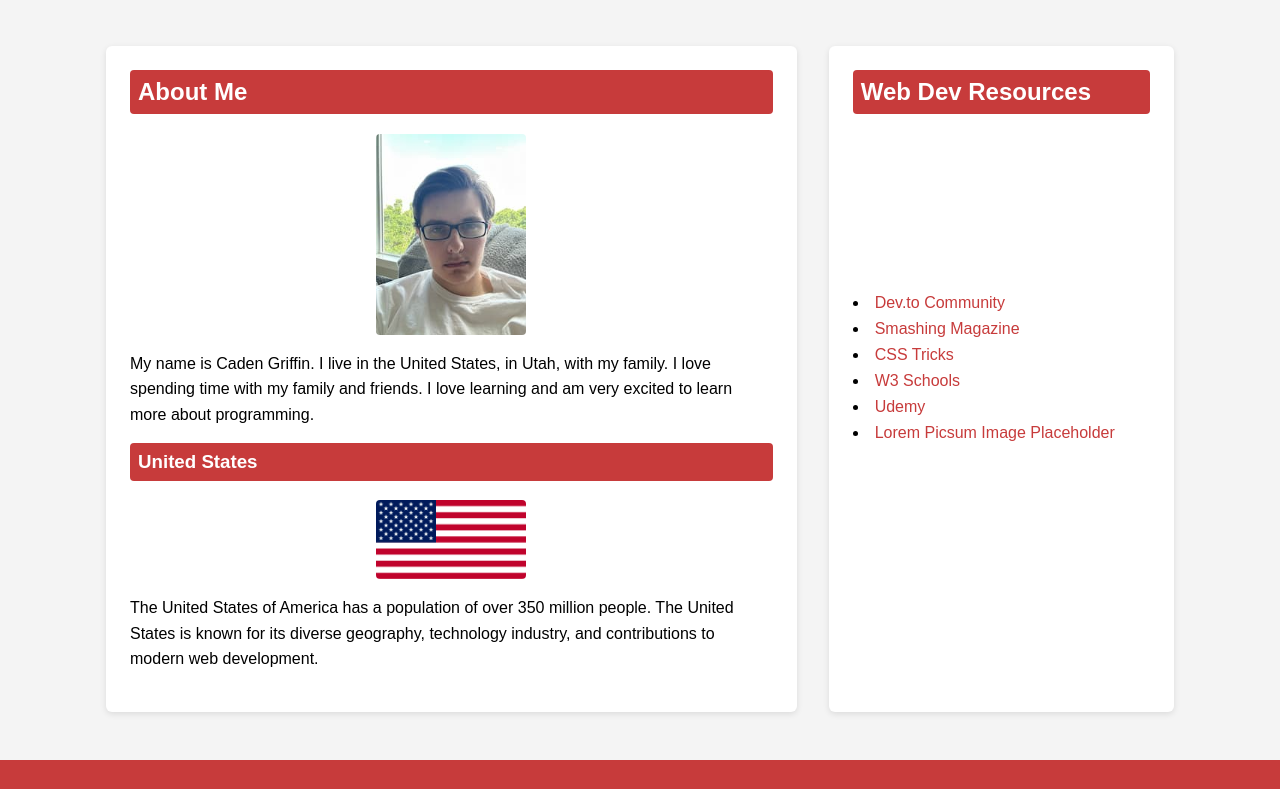
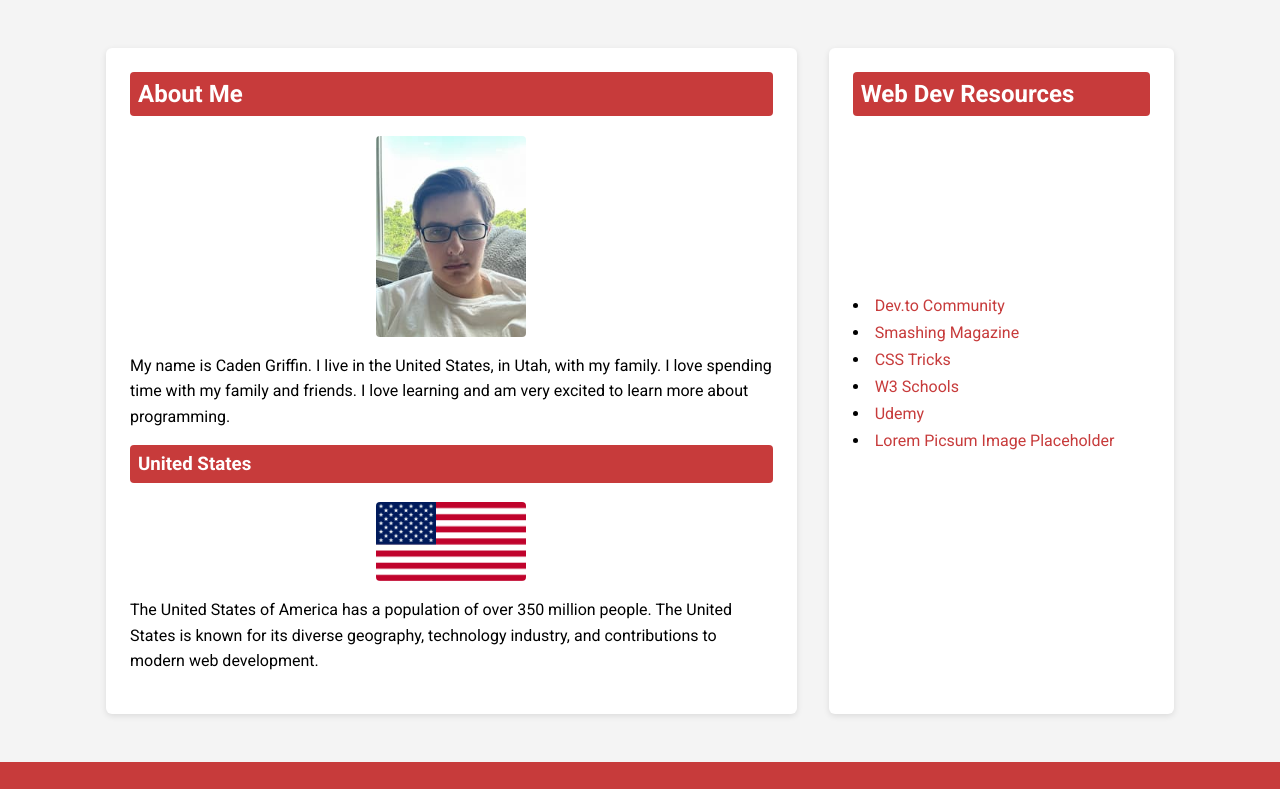
Before and after one commit to caden-griffin/wdd131, a plain HTML site: page index.html in a window 1280 px wide. Shown: the part 222-1011 px from the top of the page. Drawn offline with Linux system fonts and the light colour scheme.

Commit message:
Fixed Spacing Issues

```diff
--- a/index.html
+++ b/index.html
@@ -4,9 +4,12 @@
     <meta charset="UTF-8">
     <meta name="viewport" content="width=device-width, initial-scale=1.0">
     <title>WDD 131 - Dynamic Web Fundamentals - Caden Griffin</title>
-    <meta name=description content="WDD 131 - Dynamic Web Fundamentals made by Caden Griffin showing HTML, CSS and Javascript basics.">
-    <meta name="author"content="Caden Griffin">
-    <link rel="stylesheet"href="styles/base.css">
+    <meta name="description" content="WDD 131 - Dynamic Web Fundamentals made by Caden Griffin showing HTML, CSS and Javascript basics.">
+    <meta name="author" content="Caden Griffin">
+    <link rel="preconnect" href="https://fonts.googleapis.com">
+    <link rel="preconnect" href="https://fonts.gstatic.com" crossorigin>
+    <link href="https://fonts.googleapis.com/css2?family=Roboto:wght@400;700&display=swap" rel="stylesheet">
+    <link rel="stylesheet" href="styles/base.css">
     <script src="scripts/getdates.js" defer></script>
 </head>
 <body>
--- a/styles/base.css
+++ b/styles/base.css
@@ -4,7 +4,7 @@
 
 body {
     margin: 0;
-    font-family: Arial, Helvetica, sans-serif;
+    font-family: 'Roboto', Arial, Helvetica, sans-serif;
     background-color: #f4f4f4;
 }
 
@@ -100,8 +100,6 @@ main h1 {
     text-decoration: underline;
 }
 
-
-
 footer {
     background-color: rgb(199, 59, 59);
     color: white;
```
